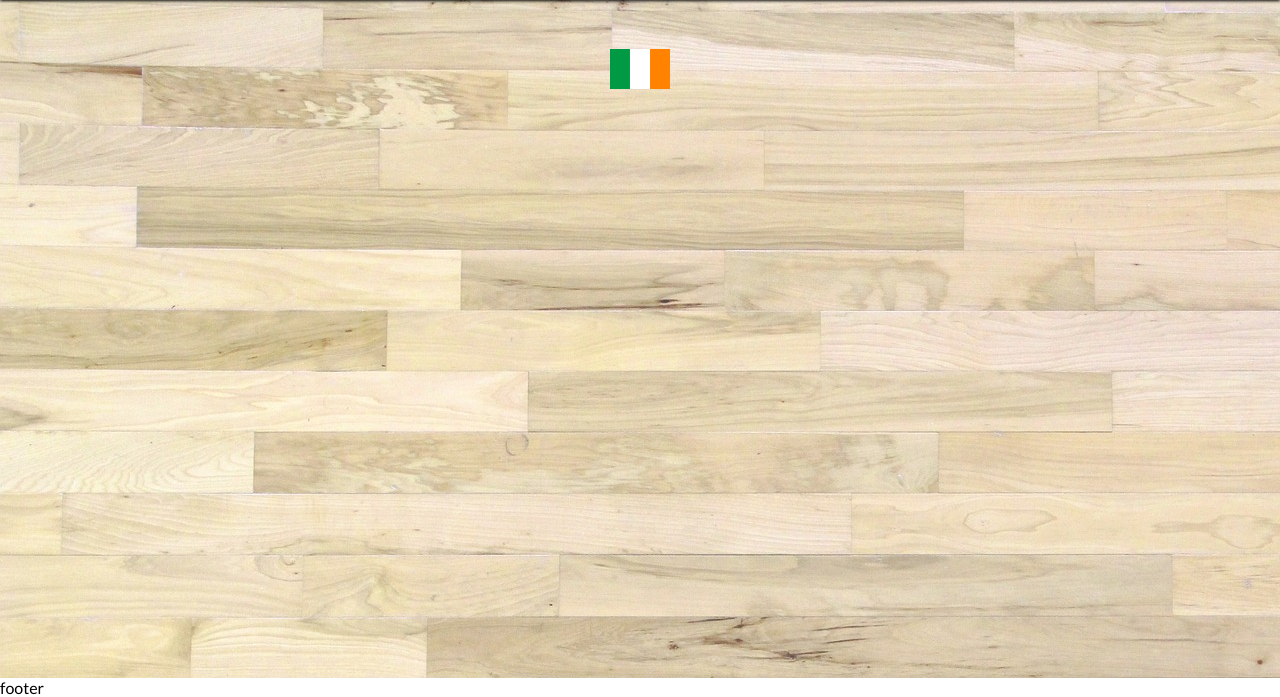
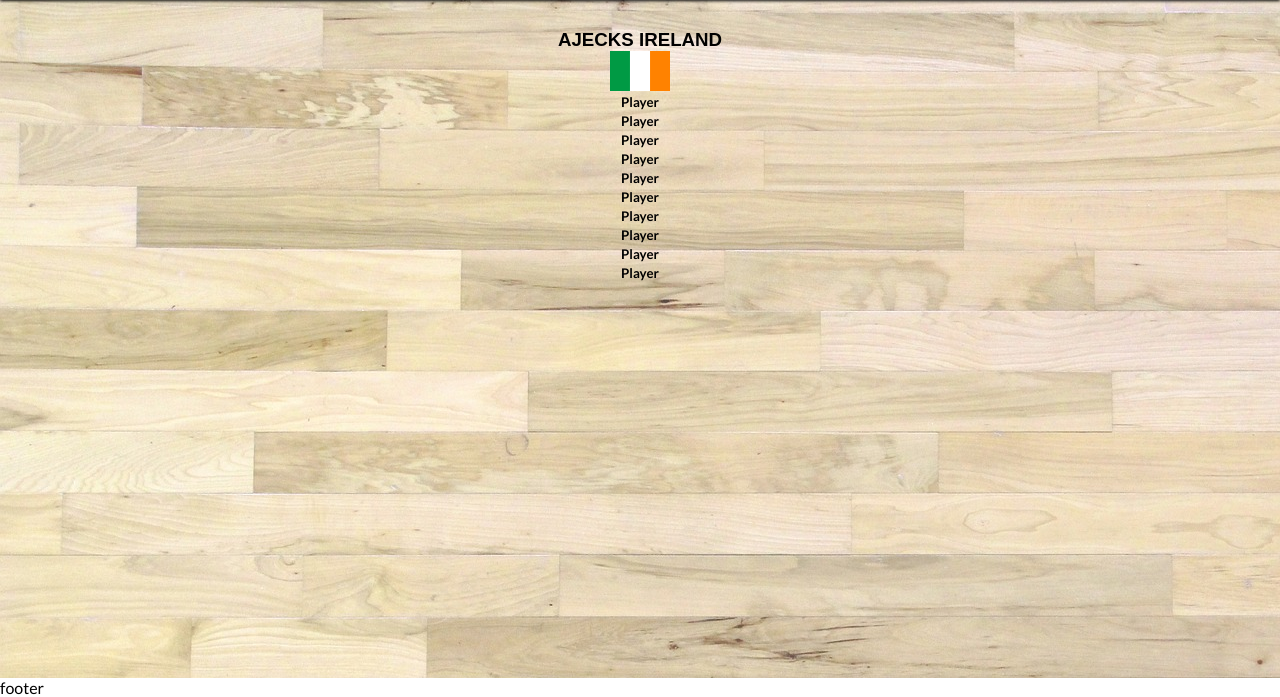
Before and after one commit to NinoVinalon/project-portfolio-1, a plain HTML site: page team.html in a window 1280 px wide. Shown: the part 103-800 px from the top of the page. Drawn offline with Linux system fonts and the light colour scheme; a web font is replaced by a local one.

Commit message:
add h3 and ul align center, add team name and  players in team.html and resice the flag

```diff
--- a/assets/css/style.css
+++ b/assets/css/style.css
@@ -89,6 +89,7 @@ main {
     margin-top: 58px;
     width: 100%;
     background: url("../images/woodfloor.jpg");
+    padding: 30px 0;
 
 }
 
@@ -102,16 +103,21 @@ main {
 }
 
 /* ##### TEAMS.HTML ##### */
-.ajecks {
+.irishflag {
     display: block;
     margin-left: auto;
     margin-right: auto;
-    margin-top: 50px;
     height: 40px;
     width: 60px;
-    border-color: black;
 }
 
+h3 {
+    text-align: center;
+    font-family: lugrasimo, sans-serif;
+}
+ul {
+    text-align: center;
+}
 
 
 /* ##### FOOTER ##### */
--- a/team.html
+++ b/team.html
@@ -37,9 +37,23 @@
 
     <!-- ##### MAIN CONTENT #####-->
     <main>
-        <section>
+        <section id="ajecks">
             <div>
-                <img class="ajecks"  src="assets/images/ireland.png" alt="flag of Ireland">
+                <h3>AJECKS IRELAND</h3>
+                <img class="irishflag"  src="assets/images/ireland.png" alt="flag of Ireland">
+
+                <ul>
+                    <li><h5>Player</h5></li>
+                    <li><h5>Player</h5></li>
+                    <li><h5>Player</h5></li>
+                    <li><h5>Player</h5></li>
+                    <li><h5>Player</h5></li>
+                    <li><h5>Player</h5></li>
+                    <li><h5>Player</h5></li>
+                    <li><h5>Player</h5></li>
+                    <li><h5>Player</h5></li>
+                    <li><h5>Player</h5></li>
+                </ul>
             </div>
         </section>
     </main>
```
